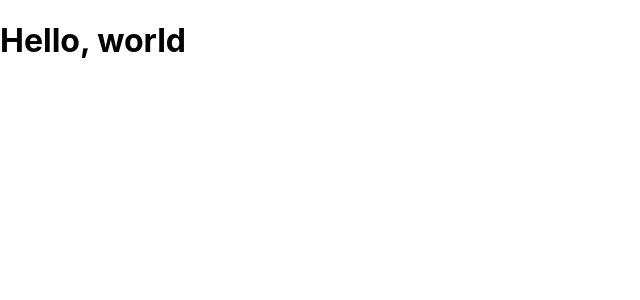
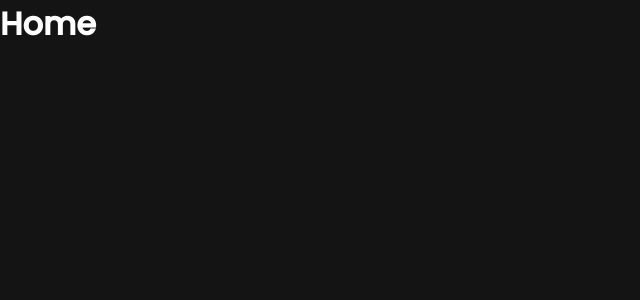
Before and after one commit to ThePeregrinus/employees, a React (Vite) app in the folder client/: page / in a window 1280 px wide. Shown: the top 300 px of the page, without its empty margins (0-640 px from the left). Built offline with nearby package versions, Linux system fonts and the light colour scheme.

Commit message:
add paths, types and route

```diff
--- a/client/src/index.css
+++ b/client/src/index.css
@@ -1,10 +1,15 @@
+@import url('https://fonts.googleapis.com/css2?family=Poppins:wght@500&display=swap');
+
+* {
+  margin: 0;
+  padding: 0;
+  box-sizing: border-box;
+}
+
 body {
-  margin: 0;
-  font-family: -apple-system, BlinkMacSystemFont, 'Segoe UI', 'Roboto', 'Oxygen',
-    'Ubuntu', 'Cantarell', 'Fira Sans', 'Droid Sans', 'Helvetica Neue',
-    sans-serif;
-  -webkit-font-smoothing: antialiased;
-  -moz-osx-font-smoothing: grayscale;
+  font-family: 'Poppins', sans-serif;
+  background-color: #141414;
+  color: white;
 }
 
 code {
--- a/client/src/main.tsx
+++ b/client/src/main.tsx
@@ -1,14 +1,25 @@
 import React from 'react';
 import ReactDOM from 'react-dom/client';
+import { createBrowserRouter, RouterProvider } from 'react-router-dom';
 import { Provider } from 'react-redux';
+import './index.css';
+
 import { store } from './app/store';
 
-import './index.css';
+import { Paths } from './paths';
 
+import { Login } from './pages/login';
+import { Register } from './pages/register';
+
+const router = createBrowserRouter([
+  { path: Paths.home, element: <h1>Home</h1> },
+  { path: Paths.login, element: <Login /> },
+  { path: Paths.register, element: <Register /> },
+]);
 ReactDOM.createRoot(document.getElementById('root')!).render(
   <React.StrictMode>
     <Provider store={store}>
-      <h1>Hello, world</h1>
+      <RouterProvider router={router} />
     </Provider>
   </React.StrictMode>
 );
--- /dev/null
+++ b/client/src/pages/login/index.tsx
@@ -0,0 +1,5 @@
+import React from 'react';
+
+export const Login = () => {
+  return <div>Login</div>;
+};
--- /dev/null
+++ b/client/src/pages/register/index.tsx
@@ -0,0 +1,5 @@
+import React from 'react';
+
+export const Register = () => {
+  return <div>Register</div>;
+};
--- /dev/null
+++ b/client/src/paths.ts
@@ -0,0 +1,9 @@
+export const Paths = {
+  home: '/',
+  employeeAdd: '/employee/add',
+  employeeEdit: '/employee/edit',
+  employee: '/employee',
+  status: '/status',
+  login: '/login',
+  register: '/register',
+} as const;
--- /dev/null
+++ b/client/src/types.ts
@@ -0,0 +1,6 @@
+export type errorWithMessage = {
+  status: number;
+  data: {
+    message: string;
+  };
+};
```
